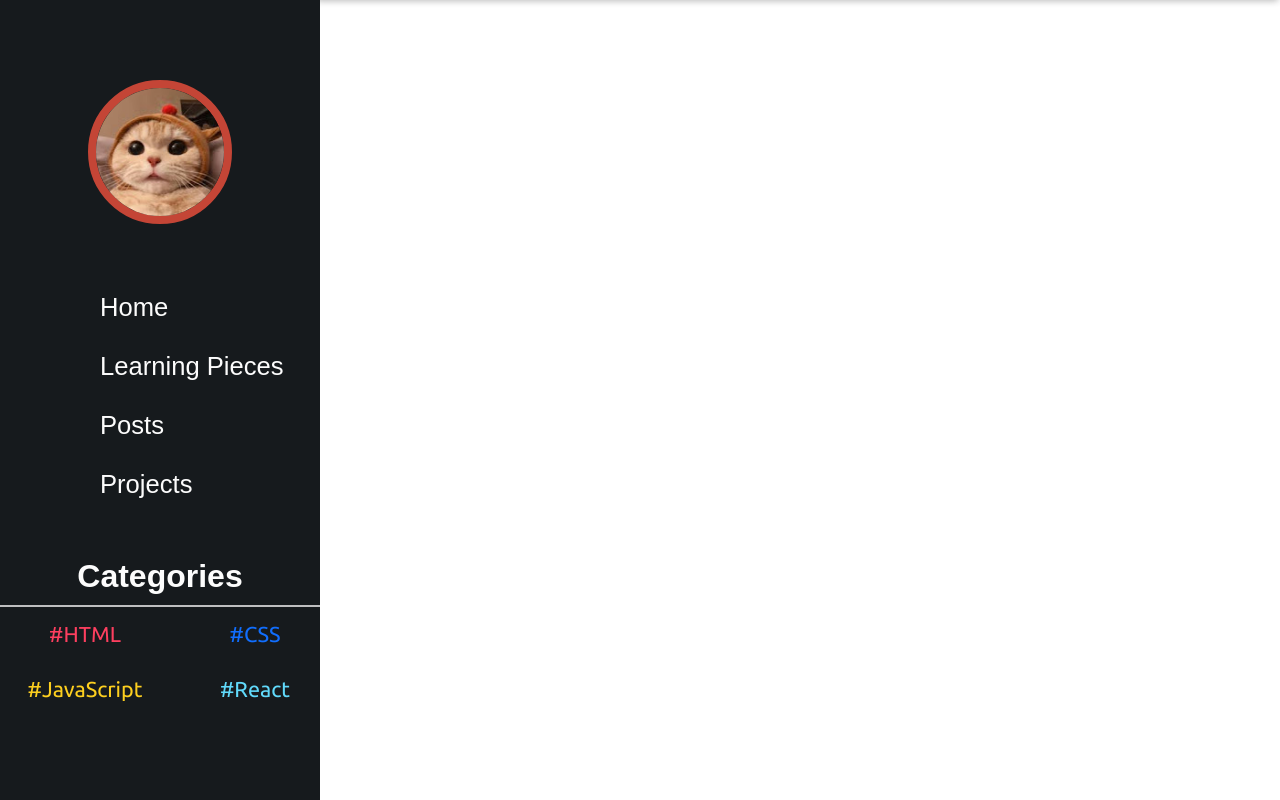
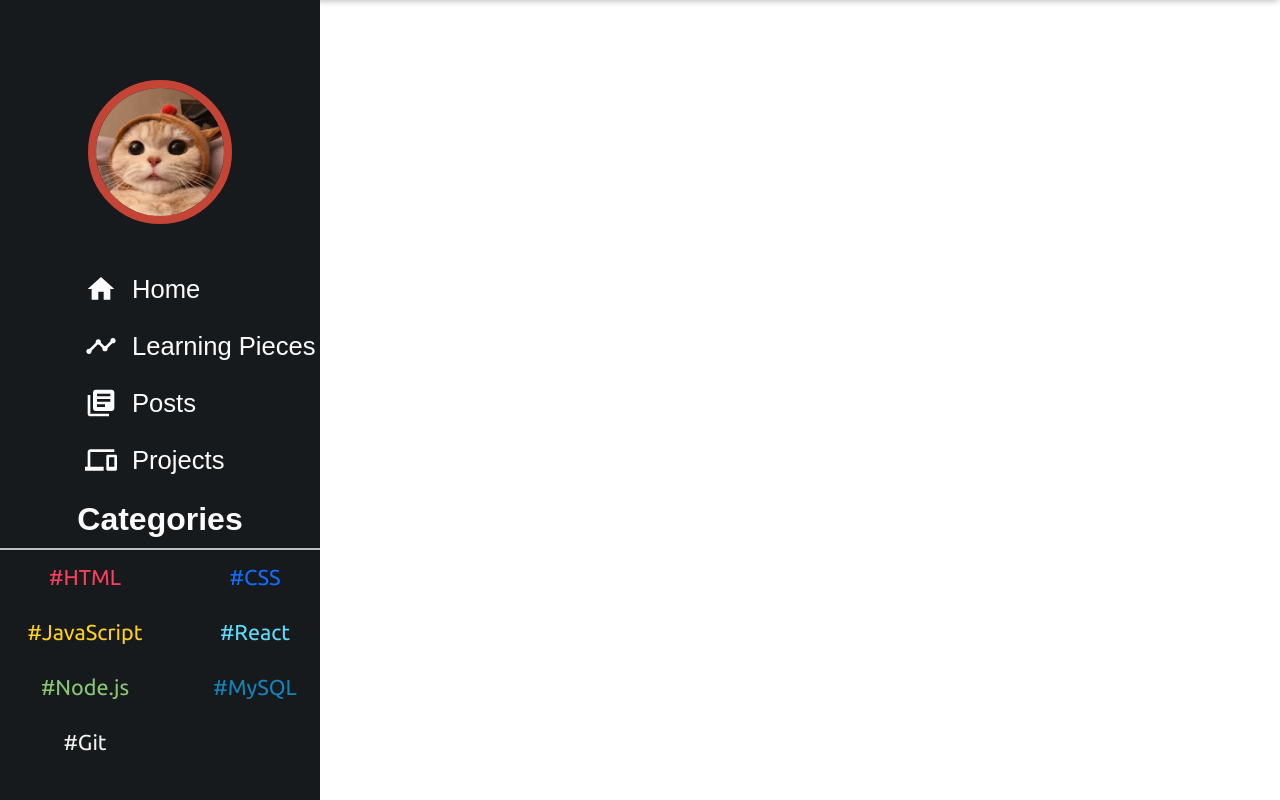
Before and after one commit to TonyLee-838/my-post-frontend, a React (Create React App) app: page /posts in a window 1280 px wide. Built offline with nearby package versions, Linux system fonts and the light colour scheme; no server answers; a web font is replaced by a local one.

Commit message:
add icons in navBar

```diff
--- a/src/components/CategoryPanel.jsx
+++ b/src/components/CategoryPanel.jsx
@@ -6,10 +6,13 @@ import colors from "../config/color";
 function CategoryPanel() {
   const classes = useStyles();
   const categories = [
-    { id: "c1", label: "HTML", color: "#fd3f5f" },
-    { id: "c2", label: "CSS", color: "#116efd" },
-    { id: "c3", label: "JavaScript", color: "#fdcf1f" },
-    { id: "c4", label: "React", color: "#61dafb" },
+    { id: "c1", label: "HTML", color: "#fd3f5f", icon: "SiHtml5" },
+    { id: "c2", label: "CSS", color: "#116efd", icon: "SiCss3" },
+    { id: "c3", label: "JavaScript", color: "#fdcf1f", icon: "SiJavascript" },
+    { id: "c4", label: "React", color: "#61dafb", icon: "SiReact" },
+    { id: "c5", label: "Node.js", color: "#8ac773", icon: "SiNodeDotJs" },
+    { id: "c6", label: "MySQL", color: "#1583b8", icon: "SiMysql" },
+    { id: "c7", label: "Git", color: "#f1f1f1", icon: "SiGit" },
   ];
 
   return (
--- a/src/components/NavPanel.jsx
+++ b/src/components/NavPanel.jsx
@@ -1,16 +1,26 @@
 import React from "react";
 import { createUseStyles } from "react-jss";
 import { Link } from "react-router-dom";
+import Icon from "../common/Icon";
 
 import colors from "../config/color";
 function NavPanel() {
   const classes = useStyle();
+  const links = [
+    { label: "Home", path: "/", icon: "MdHome" },
+    { label: "Learning Pieces", path: "/pieces", icon: "MdTimeline" },
+    { label: "Posts", path: "/posts", icon: "MdLibraryBooks" },
+    { label: "Projects", path: "/projects", icon: "MdDevices" },
+  ];
+
   return (
     <nav className={classes.container}>
-      <Link to="/">Home</Link>
-      <Link to="/pieces">Learning Pieces</Link>
-      <Link to="/posts">Posts</Link>
-      <Link to="/projects">Projects</Link>
+      {links.map((l) => (
+        <div className={classes.link} key={l.label}>
+          <Icon name={l.icon} styles={classes.icon} />
+          <Link to={l.path}>{l.label}</Link>
+        </div>
+      ))}
     </nav>
   );
 }
@@ -19,24 +29,32 @@ const useStyle = createUseStyles({
   container: {
     display: "flex",
     flexDirection: "column",
-
     width: "100%",
-    height: "35vh",
-
-    "& a": {
-      cursor: "pointer",
+    marginBottom: "15px",
+  },
+  link: {
+    "& > a": {
       color: colors.white,
       fontFamily: "sans-serif",
       fontSize: "1.6rem",
       textDecoration: "none",
-      padding: "15px 0px 15px 0px",
-      marginLeft: "100px",
-      transition: "color 0.15s ",
-      "&:hover": {
+    },
+    display: "flex",
+    alignItems: "center",
+    padding: "15px 0px 10px 0px",
+    cursor: "pointer",
+    marginLeft: "70px",
+    transition: "all 0.4s ease",
+    "&:hover": {
+      "& *": {
         color: colors.lightBlue,
       },
     },
   },
+  icon: {
+    color: colors.white,
+    margin: "0px 15px 0px 15px",
+  },
 });
 
 export default NavPanel;
--- a/src/components/PostCard.jsx
+++ b/src/components/PostCard.jsx
@@ -12,13 +12,14 @@ function PostCard({ post }) {
   const { _id, title, timeUpdated, author } = post;
 
   const classes = useStyle();
-
+  //TODO: Refactor!
   return (
     <div className={classes.card}>
       <Link to={`/posts/${_id}`} className={classes.title}>
         {title}
       </Link>
       <p className={classes.description}>{description}</p>
+
       <div className={classes.category}>
         <ListItem
           icon="SiReact"
@@ -29,6 +30,12 @@ function PostCard({ post }) {
               borderRadius: "10px",
               width: "150px",
               marginBottom: "10px",
+              "&:hover": {
+                opacity: 0.8,
+              },
+              "& *": {
+                cursor: "pointer",
+              },
             },
             icon: {
               color: "#61dafb",
--- a/src/components/SideBar.jsx
+++ b/src/components/SideBar.jsx
@@ -24,7 +24,7 @@ const useStyle = createUseStyles({
   avatar: {
     marginLeft: "50%",
     marginTop: "80px",
-    marginBottom: "50px",
+    marginBottom: "30px",
     transform: " translateX(-50%)",
     borderRadius: "50%",
     borderColor: colors.secondary,
--- a/src/screen/HomeScreen.jsx
+++ b/src/screen/HomeScreen.jsx
@@ -10,7 +10,6 @@ function HomeScreen(props) {
     <BackgroundView>
       <SideBar>
         <AboutMePanel />
-        <RecentPostPanel />
       </SideBar>
     </BackgroundView>
   );
```
Also changed, not shown: src/App.js (+0 -10 lines).
